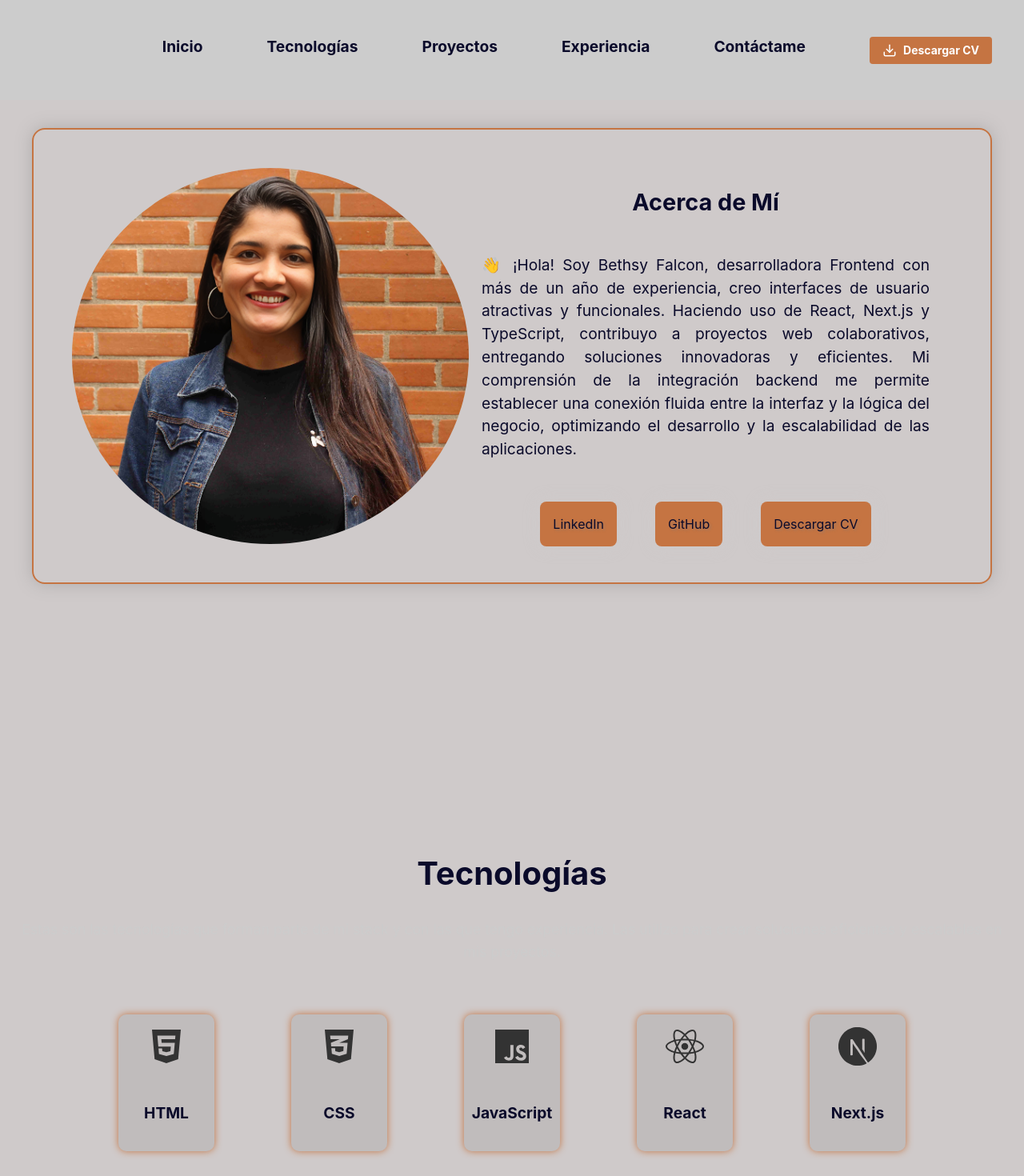
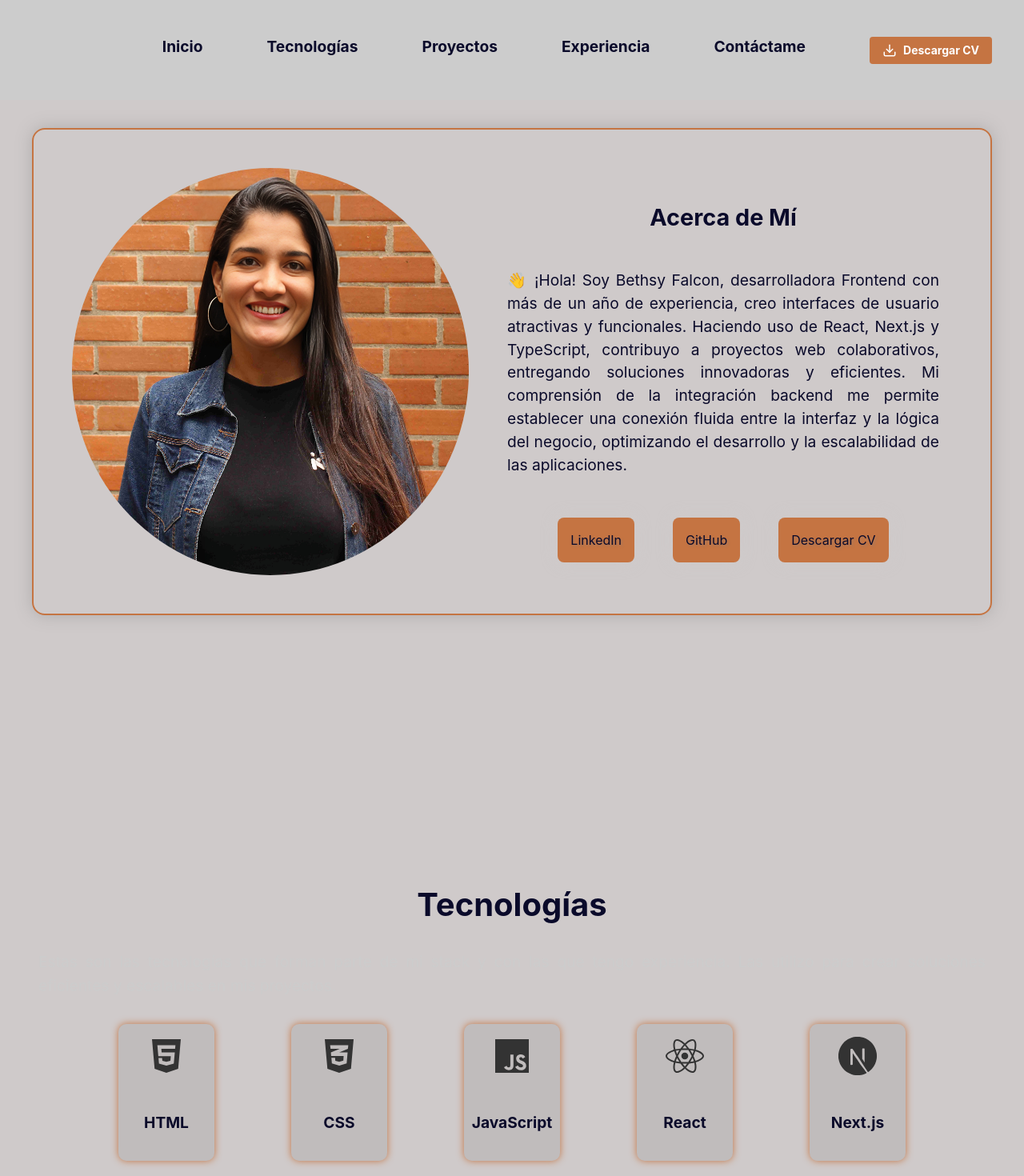
Before and after one commit to Bethsyf/portfolio, a Next.js app: page / in a window 1280 px wide. Shown: the top 1470 px of the page at 80% size. Built offline with nearby package versions, Linux system fonts and the light colour scheme; some icons are missing.

Commit message:
styles: fix technologies styles

```diff
--- a/src/components/views/aboutMe/AboutMe.module.scss
+++ b/src/components/views/aboutMe/AboutMe.module.scss
@@ -17,7 +17,7 @@
     flex-direction: column;
     justify-content: center;
     align-items: center;
-    margin: 2rem 1rem;
+    margin: 2rem;
     text-align: justify;
     line-height: 1.8;
   }
@@ -60,7 +60,7 @@
       margin: 1rem;
     }
     .text {
-      margin: 0rem;
+      margin: 2rem;
       font-size: 1rem;
       line-height: 1.5;
       width: 26rem;
--- a/src/components/views/navbar/NavbarView.tsx
+++ b/src/components/views/navbar/NavbarView.tsx
@@ -26,7 +26,7 @@ const NavbarView = () => {
       <div className={s.contMenu}>
         <ul className={`${toggle ? s.menu : s.menuHidden}`}>
           <li className={s.item} >
-            <Link className={s.link} href="/portfolio" onClick={handleToggle}>
+            <Link className={s.link} href="/" onClick={handleToggle}>
               Inicio
             </Link>
           </li>
@@ -66,7 +66,7 @@ const NavbarView = () => {
         <div>
           <ul className={s.menuDesk}>
             <li className={s.item}>
-              <Link className={s.link} href="/portfolio">
+              <Link className={s.link} href="/">
                 Inicio
               </Link>
             </li>
--- a/src/components/views/technologies/Technologies.module.scss
+++ b/src/components/views/technologies/Technologies.module.scss
@@ -12,10 +12,9 @@
     }
   }
   .introText {
-    font-size: 1.1rem;
     color: #ccc;
-    text-align: center;
-    margin-bottom: 4rem;
+    margin: 2rem;
+    text-align: justify;
     line-height: 1.6;
   }
 
```
